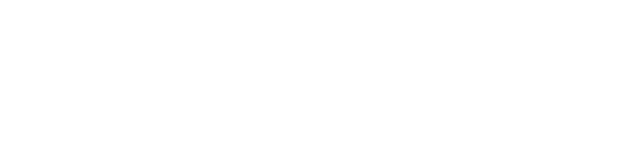
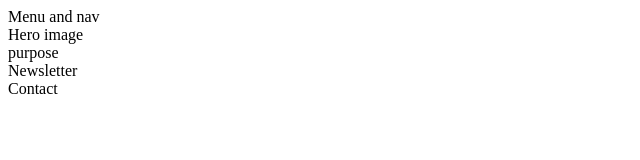
Before and after one commit to MTSSamsioe/desk-yogis, a plain HTML site: page index.html in a window 1280 px wide. Shown: the whole page, without its empty margins (0-640 px from the left). Drawn offline with Linux system fonts and the light colour scheme.

Commit message:
Add basic structure to index.html

```diff
--- a/index.html
+++ b/index.html
@@ -10,6 +10,12 @@
     <title>Desk Yogis</title>
 </head>
 <body>
-
+    <header>
+        Menu and nav
+    </header>
+    <section> Hero image</section>
+    <section> purpose </section>
+    <section> Newsletter</section>
+    <footer> Contact</footer>
 </body>
 </html>
```
